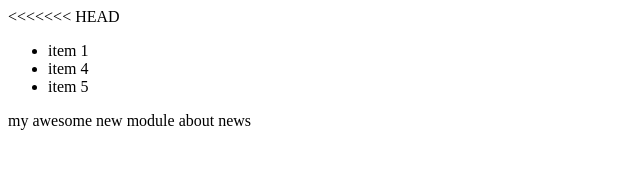
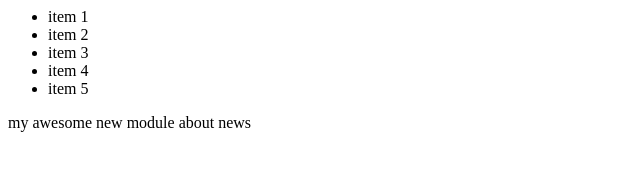
Before and after one commit to damnyip/newGitTest, a plain HTML site: page index2.html in a window 1280 px wide. Shown: the whole page, without its empty margins (0-640 px from the left). Drawn offline with Linux system fonts and the light colour scheme.

Commit message:
change back

```diff
--- a/index2.html
+++ b/index2.html
@@ -1,10 +1,11 @@
 <html>
 	<body>
-<<<<<<< HEAD
 
 		<module-one>
 			<ul>
 				<li>item 1</li>
+				<li>item 2</li>
+				<li>item 3</li>
 				<li>item 4</li>
 				<li>item 5</li>
 			</ul>
```
